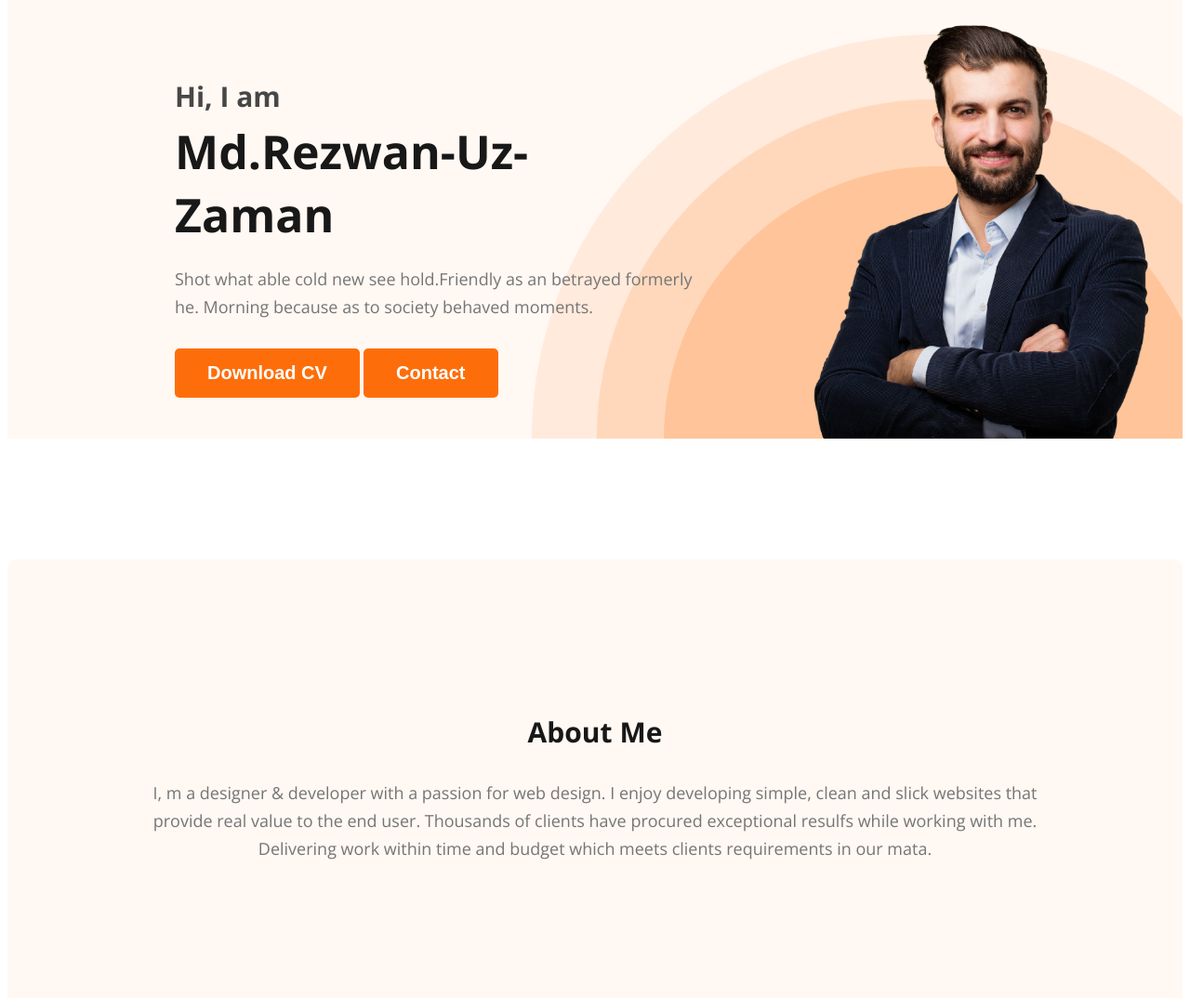
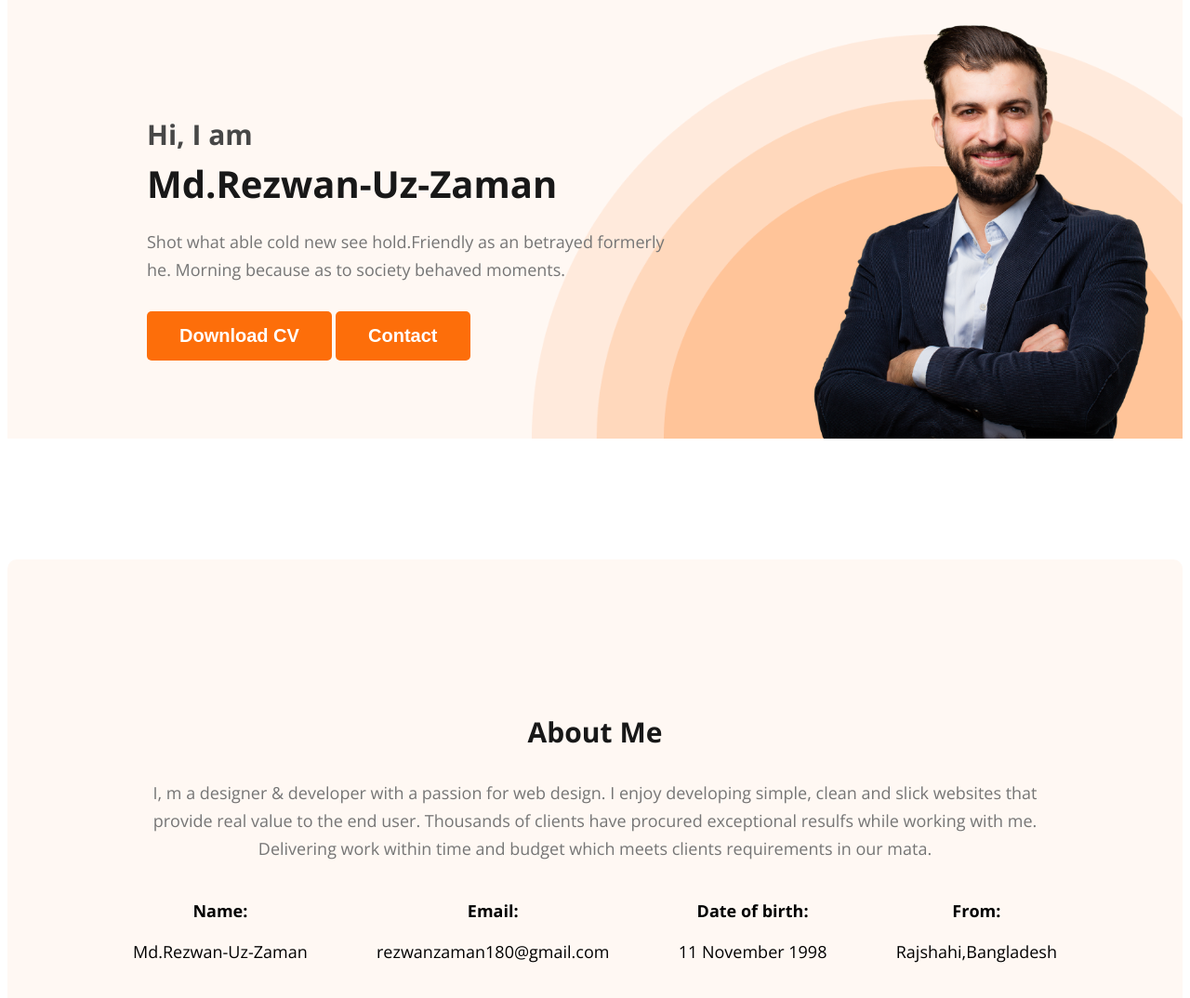
Before and after one commit to Rezwan-Uz-Zaman/Web-developer-portfolio, a plain HTML site: page index.html in a window 1280 px wide. Shown: the part 180-1254 px from the top of the page at 93% size. Drawn offline with nearby package versions, Linux system fonts and the light colour scheme.

Commit message:
about section added

```diff
--- a/index.html
+++ b/index.html
@@ -30,7 +30,6 @@
 
 <div class="banner">
 
-
    <div class="banner-content" >
   <h3 class="banner-greeting"  >Hi, I  am</h3>
   <h1 class="banner-title">Md.Rezwan-Uz-Zaman</h1>
@@ -38,7 +37,6 @@
   <button class="btn-primary">Download CV</button>
   <button class="btn-primary">Contact</button>
   </div>
-
 
   <img class="profile-pic" src="images/hardy.png" alt="">
 </div>
@@ -54,6 +52,32 @@
 
 <h3 class="about-section-title">About Me</h3>
 <p class="about-section-description">I, m a designer & developer with a passion for web design. I enjoy developing simple, clean and slick websites that provide real value to the end user. Thousands of clients have procured exceptional resulfs while working with me. Delivering work within time and budget which meets clients requirements in our mata.</p>
+
+<div class="about-info-container">
+
+<!-- .about-info*4>h4.info-title+p.info-description -->
+
+<div class="about-info">
+  <h4 class="info-title">Name:</h4>
+  <p class="info-description">Md.Rezwan-Uz-Zaman</p>
+</div>
+<div class="about-info">
+  <h4 class="info-title">Email:</h4>
+  <p class="info-description">rezwanzaman180@gmail.com</p>
+</div>
+<div class="about-info">
+  <h4 class="info-title">Date of birth:</h4>
+  <p class="info-description">11 November 1998</p>
+</div>
+<div class="about-info">
+  <h4 class="info-title">From:</h4>
+  <p class="info-description">Rajshahi,Bangladesh</p>
+</div>
+
+
+
+</div>
+
 
 </section>
 
--- a/styles/portfolio.css
+++ b/styles/portfolio.css
@@ -56,7 +56,7 @@ nav{
     display:flex;
     justify-content:space-between;
     align-items:center;
-    margin: 0px 200px;
+    margin: 0px 150px;
 
 
 
@@ -74,7 +74,7 @@ nav{
 font-family: "Open Sans";
 font-size: 45px;
 font-style: normal;
-font-weight: 800;
+font-weight: 700;
 line-height: normal;
 }
 
@@ -109,10 +109,10 @@ nav li{
 
  .banner{
 
-    padding: 30px 30px 0px 180px;
+    padding: 30px 30px 0px 150px;
     display:flex;
     align-items: center;
-      justify-content: space-between;
+    justify-content: space-between;
 
 }
 
@@ -129,7 +129,7 @@ nav li{
 }
 
 .banner-title{
-    font-size: 50px;
+    font-size: 40px;
     font-style: normal;
     font-weight: 700;
     color: #181818;
@@ -159,7 +159,11 @@ nav li{
 
 /* main section styles */
 
-
+ main{
+    max-width: 1140;
+    justify-content:center;
+    margin: 0 auto;
+}
 
 
 
@@ -173,3 +177,31 @@ nav li{
     border-radius: 10px;
     margin: 130px 0;
 }
+
+.about-info-container{
+    display:flex;
+    justify-content: space-between;
+    text-align: center;
+    font-size: 18px;
+    font-weight: 400;
+    line-height: 20px;
+
+}
+
+.about-info{
+    text-align: center;
+}
+
+/* .info-title{
+    color: #757575;
+    font-weight: 400;
+    line-height: 30px;
+    font-size: 20px;
+}
+
+.info-description{
+    color: #474747;
+    font-size: 20px;
+    font-weight: 700;
+    line-height: 30px;
+} */
```
